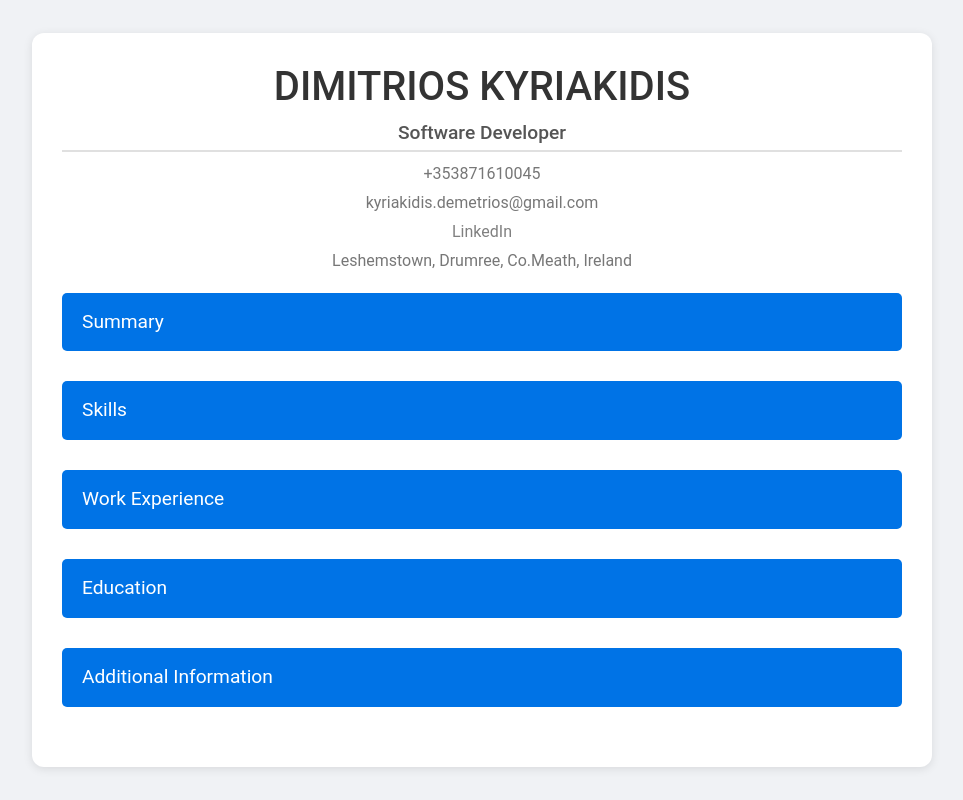
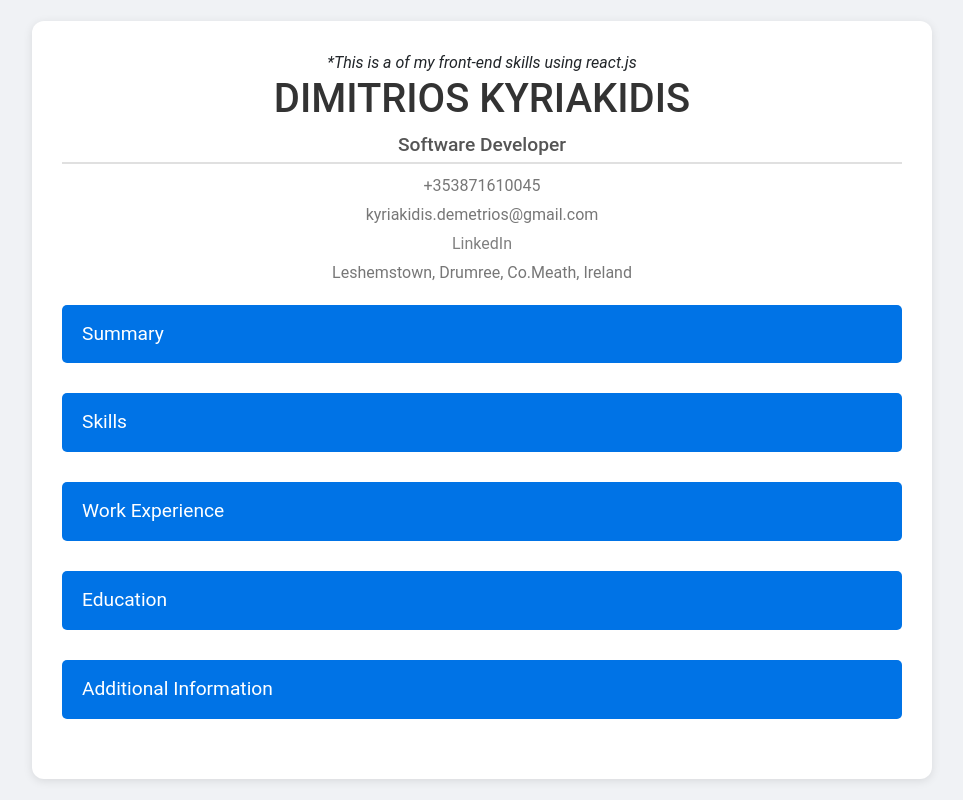
Before and after one commit to kyriakidisdimitrios/kyriakidisdimitrios.github.io, a React (Create React App) app: page / in a window 1280 px wide. Shown: the whole page, without its empty margins (158-1121 px from the left). Built offline with nearby package versions, Linux system fonts and the light colour scheme.

Commit message:
feat: minor UI fixes

```diff
--- a/package.json
+++ b/package.json
@@ -2,7 +2,7 @@
   "name": "kyriakidisdimitrios.github.io",
   "version": "0.1.0",
   "private": true,
-  "homepage": "https://kyriakidisdimitrios.github.io/kyriakidisdimitrios.github.io",
+  "homepage": "https://kyriakidisdimitrios.github.io",
   "dependencies": {
     "@testing-library/jest-dom": "^5.17.0",
     "@testing-library/react": "^13.4.0",
--- a/src/components/Header.js
+++ b/src/components/Header.js
@@ -2,6 +2,7 @@ import React from 'react';
 
 const Header = () => (
     <header>
+            <i>*This is a of my front-end skills using react.js</i>
             <h1>DIMITRIOS KYRIAKIDIS</h1>
             <h2>Software Developer</h2>
             <p>+353871610045</p>
```
